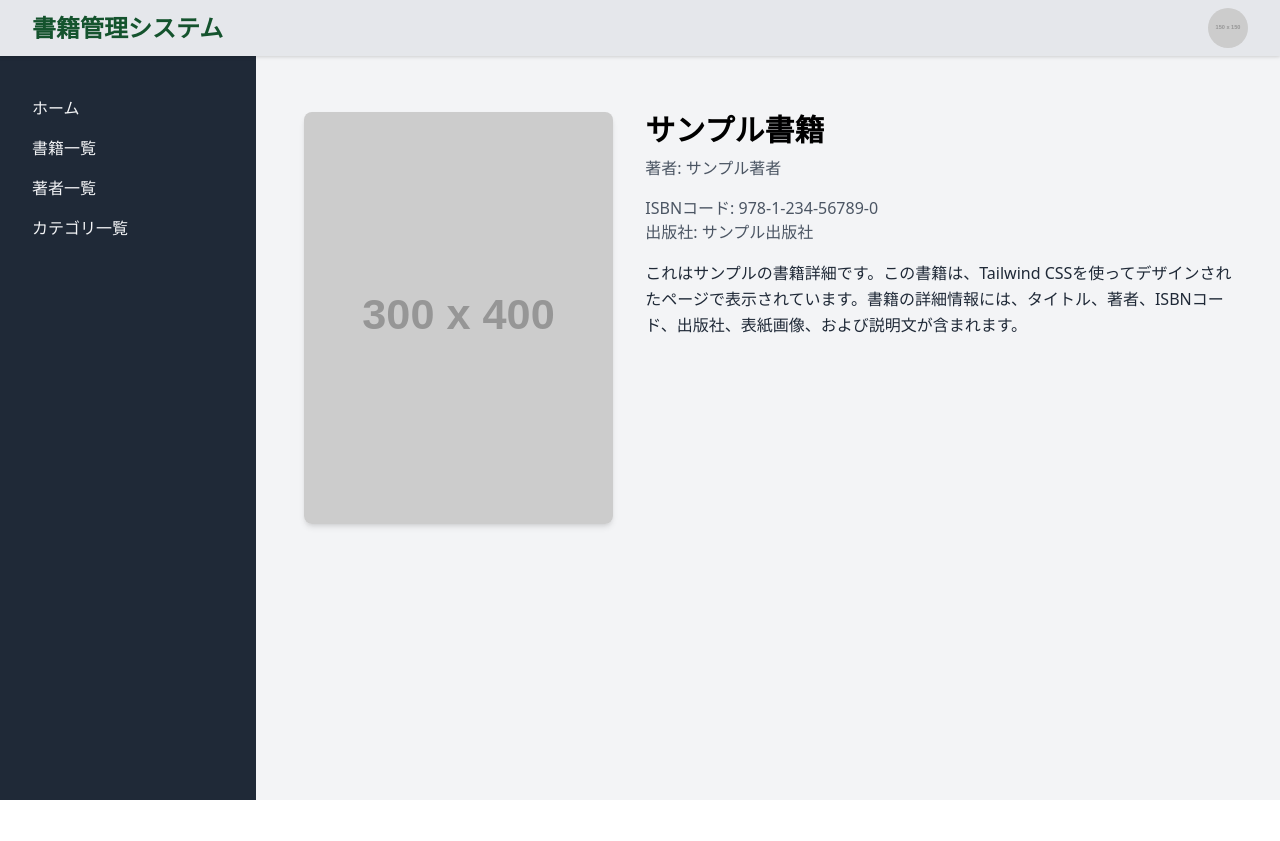
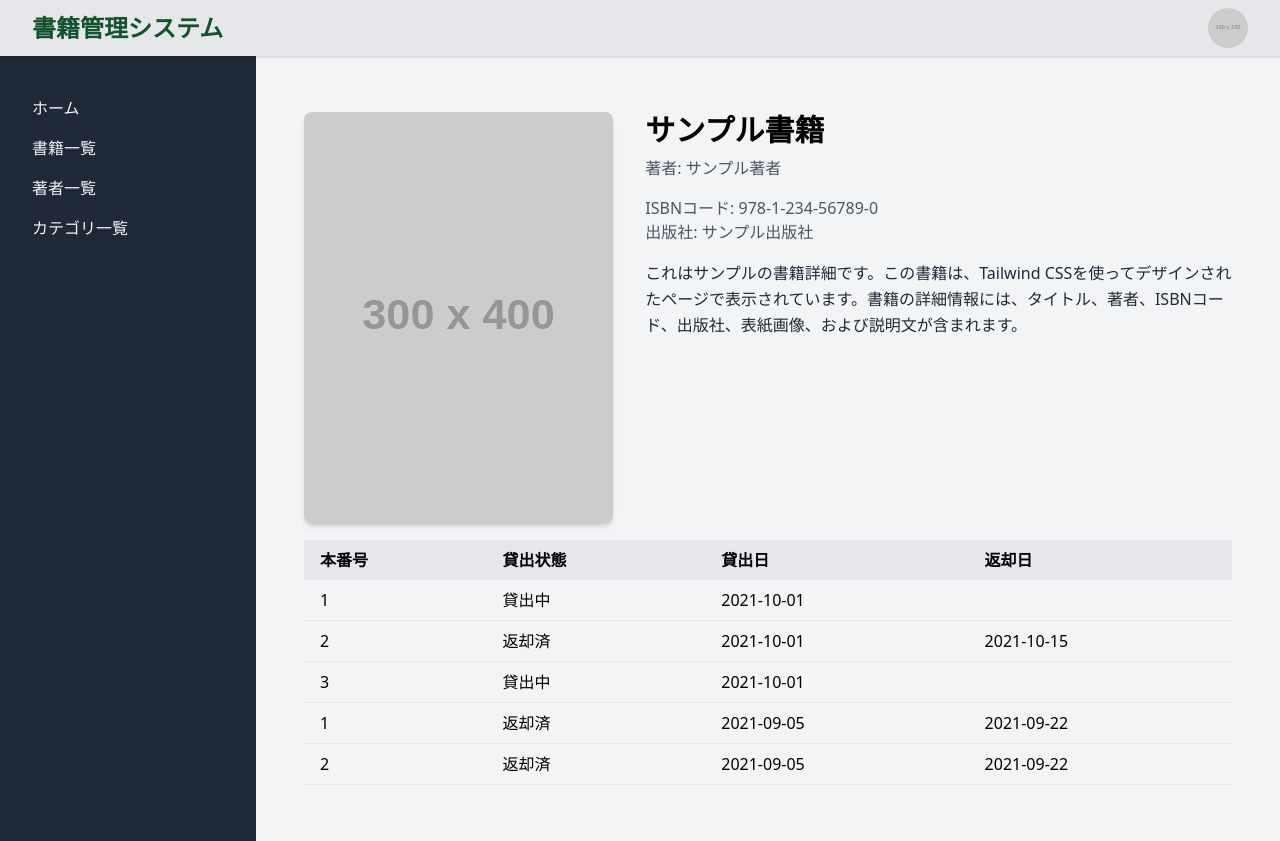
Before and after one commit to say-ya-sigma/manage-books-frontend, a Nuxt app: page /books/1 in a window 1280 px wide. Before the commit the page ends 800 px from the top, so only its background shows below. Built offline with nearby package versions, Linux system fonts and the light colour scheme.

Commit message:
apply histories table component

```diff
--- a/pages/books/[bookId].vue
+++ b/pages/books/[bookId].vue
@@ -18,10 +18,13 @@
         <p class="text-gray-800 leading-relaxed">{{ book.description }}</p>
       </div>
     </div>
+    <HistoriesTable :histories="histories" />
   </div>
 </template>
 
 <script setup lang="ts">
+import HistoriesTable from "@/components/books/detail/HistoriesTable.vue";
+import type { HistoriesTableItem } from "~/components/books/detail/HistoriesTable.type";
 const book = {
   id: 1,
   title: "サンプル書籍",
@@ -32,4 +35,42 @@ const book = {
   description:
     "これはサンプルの書籍詳細です。この書籍は、Tailwind CSSを使ってデザインされたページで表示されています。書籍の詳細情報には、タイトル、著者、ISBNコード、出版社、表紙画像、および説明文が含まれます。",
 };
+
+const histories: HistoriesTableItem[] = [
+  {
+    id: 1,
+    bookNumber: 1,
+    lendStatus: "貸出中",
+    lendDate: "2021-10-01",
+    returnDate: undefined,
+  },
+  {
+    id: 2,
+    bookNumber: 2,
+    lendStatus: "返却済",
+    lendDate: "2021-10-01",
+    returnDate: "2021-10-15",
+  },
+  {
+    id: 3,
+    bookNumber: 3,
+    lendStatus: "貸出中",
+    lendDate: "2021-10-01",
+    returnDate: undefined,
+  },
+  {
+    id: 4,
+    bookNumber: 1,
+    lendStatus: "返却済",
+    lendDate: "2021-09-05",
+    returnDate: "2021-09-22",
+  },
+  {
+    id: 5,
+    bookNumber: 2,
+    lendStatus: "返却済",
+    lendDate: "2021-09-05",
+    returnDate: "2021-09-22",
+  },
+];
 </script>
```
